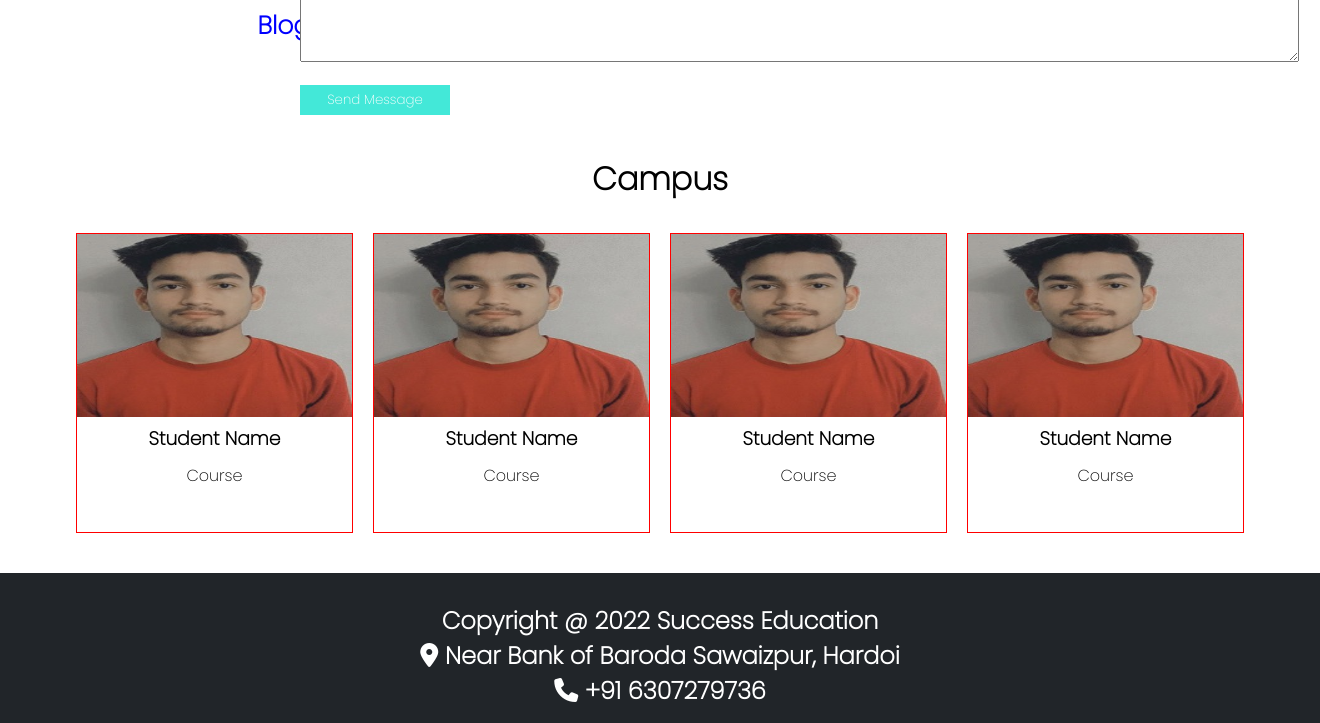
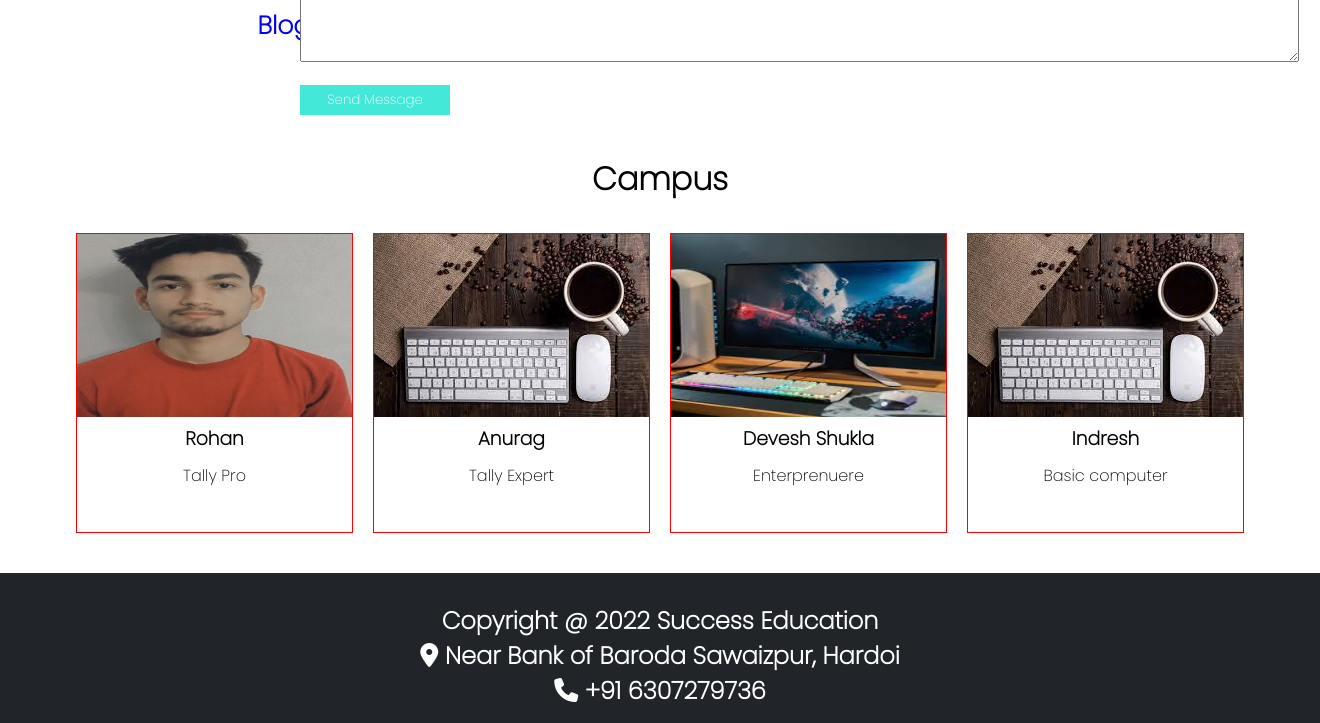
Before and after one commit to DevHimanshu63/successBackend, a Django app: page / in a window 1320 px wide. Shown: the part 3584-4307 px from the top of the page. Run offline with Django 3.2, Linux system fonts and the light colour scheme; data comes from the database, SQL or seed files in the repository; both versions use the stored data as it was after the commit; parts of the project's set-up code (start-up, migrations or seed data) failed here and were passed over; some libraries are stand-ins or nearby versions.

Commit message:
:zap:capmus section ready

```diff
--- a/MainApp/Subapp/admin.py
+++ b/MainApp/Subapp/admin.py
@@ -1,6 +1,6 @@
 from django.contrib import admin
-# from Subapp.models import Course
-from Subapp.models import Contact,Course
+from Subapp.models import Contact,Course,Campus
 # Register your models here.
 admin.site.register(Contact)
 admin.site.register(Course)
+admin.site.register(Campus)
--- a/MainApp/Subapp/models.py
+++ b/MainApp/Subapp/models.py
@@ -20,3 +20,14 @@ class Course(models.Model):
     datetime=models.DateTimeField(auto_now_add=True,blank=True)
     def __str__(self):
         return self.course_name
+
+
+class Campus(models.Model):
+    sno=models.AutoField(primary_key=True)
+    student_name=models.CharField(max_length=250)
+    course_name=models.TextField()
+    studentImg=models.ImageField(upload_to='static/img')
+    marks=models.IntegerField(max_length=200)
+    datetime=models.DateTimeField(auto_now_add=True,blank=True)
+    def __str__(self):
+        return self.course_name
--- a/MainApp/Subapp/views.py
+++ b/MainApp/Subapp/views.py
@@ -1,13 +1,15 @@
 from django.http.response import HttpResponse
 from django.shortcuts import render,redirect
+from Subapp.models import Campus
 from Subapp.models import Course
 from Subapp.models import Contact
 from django.contrib import messages
 # Create your views here.
 def home(request):
     allcourse=Course.objects.all()
+    allstudent=Campus.objects.all()
     # print(allcourse)
-    context={'allpost':allcourse}
+    context={'allpost':allcourse,'student':allstudent}
     return render(request,"index.html",context)
 
 
--- a/MainApp/templates/index.html
+++ b/MainApp/templates/index.html
@@ -200,27 +200,13 @@
     <div class="campusImg">
       <h1 id="campus">Campus</h1>
       <div class="student_Ability abc">
+        {% for s in student %}
           <div class="student_img">
-            <img src="static/img/himanshu.jpg" alt="">
-            <h3 class="stdName">Student Name</h3>
-            <p class="stdName">Course</p>
+            <img src="{{s.studentImg.url}}" alt="">
+            <h3 class="stdName">{{s.student_name}}</h3>
+            <p class="stdName">{{s.course_name}}</p>
           </div>
-          <div class="student_img">
-            <img src="static/img/himanshu.jpg" alt="">
-            <h3 class="stdName">Student Name</h3>
-            <p class="stdName">Course</p>
-          </div>
-          <div class="student_img">
-            <img src="static/img/himanshu.jpg" alt="">
-            <h3 class="stdName">Student Name</h3>
-            <p class="stdName">Course</p>
-          </div>
-          <div class="student_img">
-            <img src="static/img/himanshu.jpg" alt="">
-            <h3 class="stdName">Student Name</h3>
-            <p class="stdName">Course</p>
-          </div>
-
+          {% endfor %}
 
       </div>
     </div>
```
Also changed, not shown: MainApp/Subapp/migrations/0003_campus.py (added), MainApp/db.sqlite3, MainApp/media/static/img/download_2.jpeg (added), MainApp/media/static/img/download_XXyJMOz.jpeg (added), MainApp/media/static/img/download_ii2faGF.jpeg (added), MainApp/media/static/img/download_klzL6iI.jpeg (added), MainApp/media/static/img/himanshu_1h0PEGa.jpg (added), MainApp/media/static/img/images_1_MhWNC16.jpeg (added).
